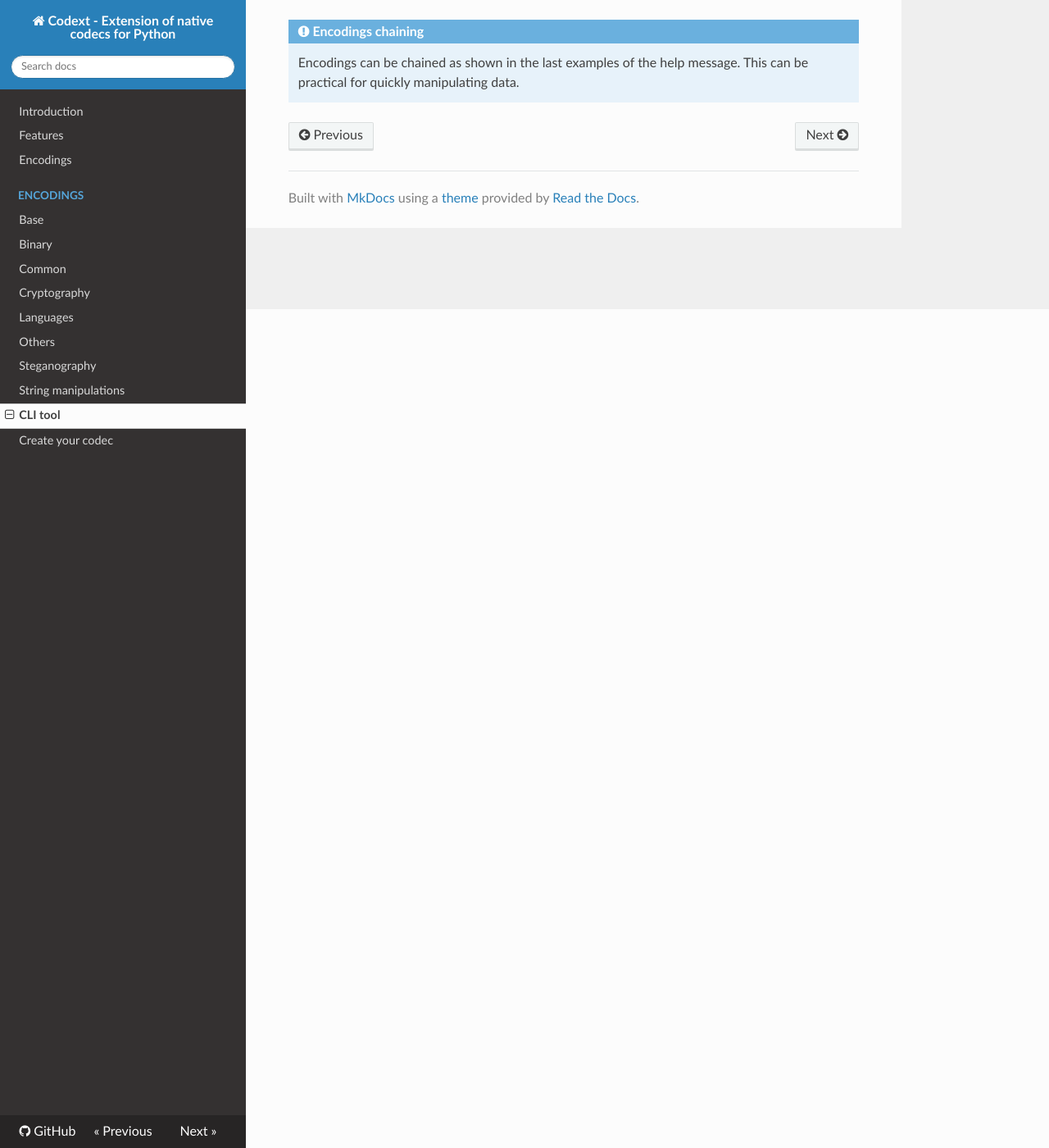
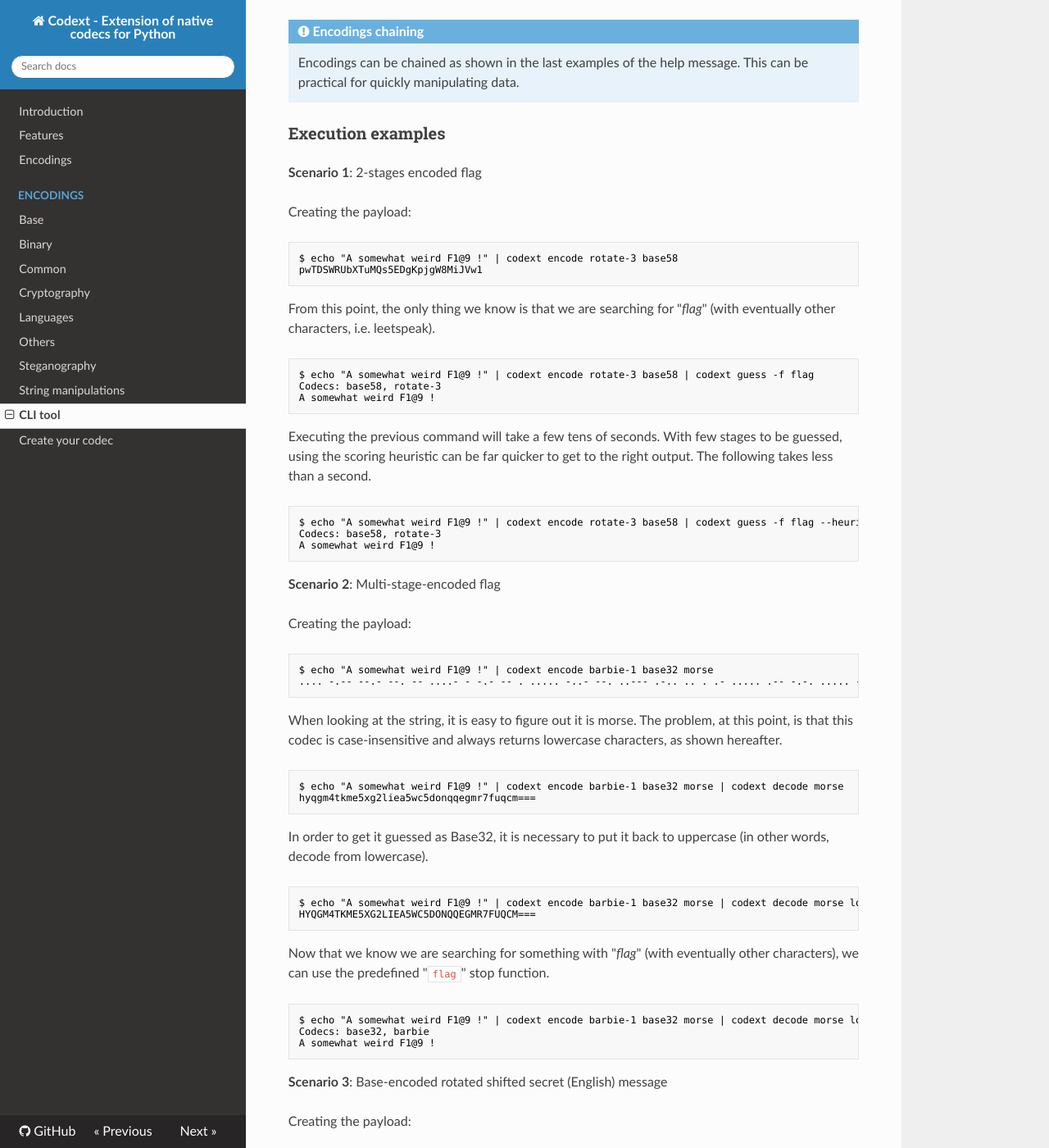
Before and after one commit to dhondta/python-codext, an MkDocs documentation site: the page built from docs/cli.md, in a window 1280 px wide and 1400 px high, scrolled down 1023 px. Shown: the whole window at 82% size. Built offline with MkDocs 1.6.1, drawn with Linux system fonts in a browser that asks for light colours; nearby versions of some CDN libraries; old or Windows-style settings are respelled for this version of MkDocs; some of the changed text lies outside the part shown.

Commit message:
Improved the guess feature

````diff
--- a/docs/cli.md
+++ b/docs/cli.md
@@ -58,3 +58,124 @@
 !!! note "Encodings chaining"
 
     Encodings can be chained as shown in the last examples of the help message. This can be practical for quickly manipulating data.
+
+### Execution examples
+
+**Scenario 1**: 2-stages encoded flag
+
+Creating the payload:
+
+```session
+$ echo "A somewhat weird F1@9 !" | codext encode rotate-3 base58
+pwTDSWRUbXTuMQs5EDgKpjgW8MiJVw1
+```
+
+From this point, the only thing we know is that we are searching for "*flag*" (with eventually other characters, i.e. leetspeak).
+
+```session
+$ echo "A somewhat weird F1@9 !" | codext encode rotate-3 base58 | codext guess -f flag
+Codecs: base58, rotate-3
+A somewhat weird F1@9 !
+```
+
+Executing the previous command will take a few tens of seconds. With few stages to be guessed, using the scoring heuristic can be far quicker to get to the right output. The following takes less than a second.
+
+```session
+$ echo "A somewhat weird F1@9 !" | codext encode rotate-3 base58 | codext guess -f flag --heuristic
+Codecs: base58, rotate-3
+A somewhat weird F1@9 !
+```
+
+**Scenario 2**: Multi-stage-encoded flag
+
+Creating the payload:
+
+```session
+$ echo "A somewhat weird F1@9 !" | codext encode barbie-1 base32 morse
+.... -.-- --.- --. -- ....- - -.- -- . ..... -..- --. ..--- .-.. .. . .- ..... .-- -.-. ..... -.. --- -. --.- --.- . --. -- .-. --... ..-. ..- --.- -.-. -- -...- -...- -...-
+```
+
+When looking at the string, it is easy to figure out it is morse. The problem, at this point, is that this codec is case-insensitive and always returns lowercase characters, as shown hereafter.
+
+```session
+$ echo "A somewhat weird F1@9 !" | codext encode barbie-1 base32 morse | codext decode morse
+hyqgm4tkme5xg2liea5wc5donqqegmr7fuqcm===
+```
+
+In order to get it guessed as Base32, it is necessary to put it back to uppercase (in other words, decode from lowercase).
+
+```session
+$ echo "A somewhat weird F1@9 !" | codext encode barbie-1 base32 morse | codext decode morse lowercase
+HYQGM4TKME5XG2LIEA5WC5DONQQEGMR7FUQCM===
+```
+
+Now that we know we are searching for something with "*flag*" (with eventually other characters), we can use the predefined "`flag`" stop function.
+
+```session
+$ echo "A somewhat weird F1@9 !" | codext encode barbie-1 base32 morse | codext decode morse lowercase | codext guess -f flag
+Codecs: base32, barbie
+A somewhat weird F1@9 !
+```
+
+**Scenario 3**: Base-encoded rotated shifted secret (English) message
+
+Creating the payload:
+
+```session
+$ echo "My super secret string" | codext encode shift-1 rotate-2 base58 base64
+NDNxaFdieXh0Z29XOVZpWWpjRGNpRWgyZE44Z2FNU0g=
+```
+
+First, we shall simplify as much as possible ; we can easily guess that Base64 was used as the first encoding scheme:
+
+```session
+$ echo "aDRuUnFGaWZTblJqRmZReFJIdVZweGp4cFA4Y0NS" | codext rank
+[+] 1.00002: base62
+[+] 0.99401: base64
+[+] 0.70806: rotate-1
+[+] 0.70806: rotate-2
+[+] 0.70806: rotate-3
+[+] 0.70806: rotate-4
+[+] 0.70806: rotate-5
+[+] 0.70806: rotate-6
+[+] 0.70806: rotate-7
+[+] 0.70806: rotate-left-1
+
+$ echo "aDRuUnFGaWZTblJqRmZReFJIdVZweGp4cFA4Y0NS" | codext decode base62
+%¤q ´!.[æ&[fÿhbð^
+
+$ echo "aDRuUnFGaWZTblJqRmZReFJIdVZweGp4cFA4Y0NS" | codext decode base64
+h4nRqFifSnRjFfQxRHuVpxjxpP8cCR
+```
+
+Afterwards, we can still try to simplify ;
+
+```session
+$ echo "aDRuUnFGaWZTblJqRmZReFJIdVZweGp4cFA4Y0NS" | codext decode base64 | codext rank
+[+] 1.00185: base58
+[+] 0.99091: base62
+[+] 0.67001: rotate-1
+[+] 0.67001: rotate-2
+[+] 0.67001: rotate-3
+[+] 0.67001: rotate-4
+[+] 0.67001: rotate-5
+[+] 0.67001: rotate-6
+[+] 0.67001: rotate-7
+[+] 0.67001: rotate-left-1
+```
+
+From here, let us assume that `base58` is effectively the right second-stage encoding. Guessing the two remaining encodings with no more information will now take a few seconds. As multiple outputs can be recognized as normal text, we will use the "`-s`" option not to stop on the first output successfully decoded as text. Moreover, if we have the intuition that the output shall be English text, we can use a more refined stop function like "`lang_en`" with the "`-f`" option.
+
+```session
+$ echo "aDRuUnFGaWZTblJqRmZReFJIdVZweGp4cFA4Y0NS" | codext decode base64 | codext decode base58 | codext guess -s -f lang_en
+[...]
+[+] rotate-2, rot-1: My!super!secret!string
+[+] rotate-2, rot-23: Qc!wytiv!wigvix!wxvmrk
+[+] rotate-2, shift-1: My super secret string
+[+] rotate-2, shift-20: :f\r`b]R_\r`RP_Ra\r`a_V[T
+[...]
+[+] rotate-left-6, shift-1: My super secret string
+^C^C^C
+```
+
+We can then stop the research with Ctrl+C. The right output has been found !
````
Also changed, not shown: codext/__init__.py (+35 -13 lines), 3 other files.
